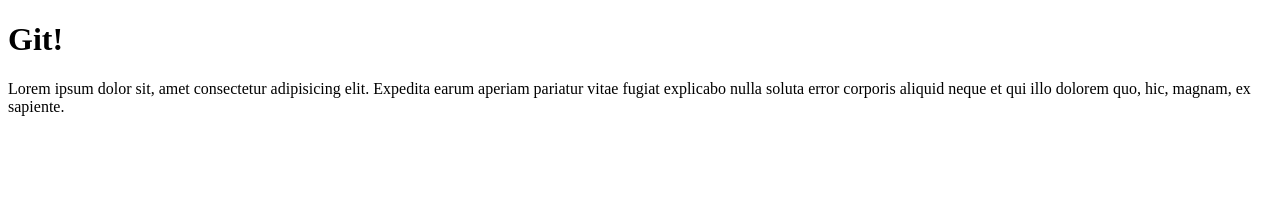
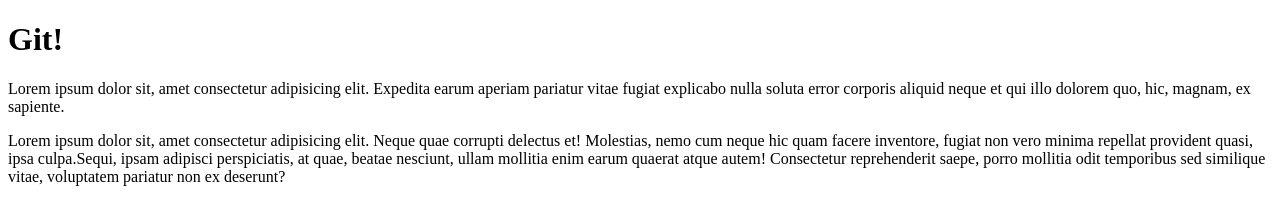
Before and after one commit to Worldwebs/git-test, a plain HTML site: page index.html in a window 1280 px wide. Drawn offline with Linux system fonts and the light colour scheme.

Commit message:
commit_4

```diff
--- a/index.html
+++ b/index.html
@@ -8,5 +8,6 @@
 <body>
 	<h1>Git!</h1>
 	<p>Lorem ipsum dolor sit, amet consectetur adipisicing elit. Expedita earum aperiam pariatur vitae fugiat explicabo nulla soluta error corporis aliquid neque et qui illo dolorem quo, hic, magnam, ex sapiente.</p>
+	<p><span>Lorem ipsum dolor sit, amet consectetur adipisicing elit. Neque quae corrupti delectus et! Molestias, nemo cum neque hic quam facere inventore, fugiat non vero minima repellat provident quasi, ipsa culpa.</span><span>Sequi, ipsam adipisci perspiciatis, at quae, beatae nesciunt, ullam mollitia enim earum quaerat atque autem! Consectetur reprehenderit saepe, porro mollitia odit temporibus sed similique vitae, voluptatem pariatur non ex deserunt?</span></p>
 </body>
 </html>
```
